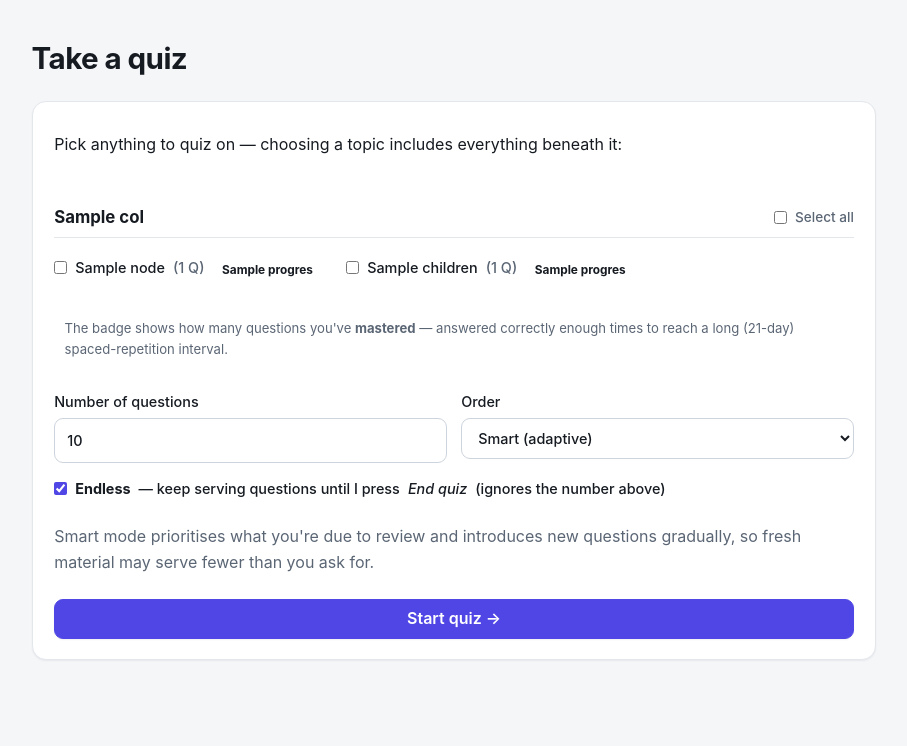
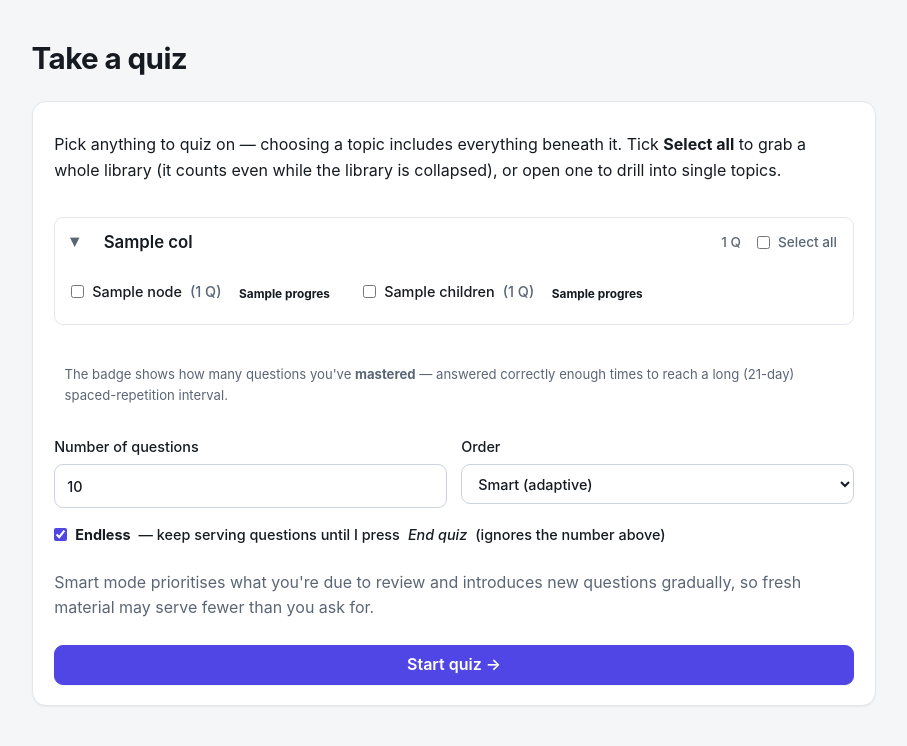
Before and after one commit to bravosierra99/llm_quiz_server, a FastAPI app: template app/templates/quiz_setup.html in a window 1280 px wide. Shown: the part 60-806 px from the top of the page, without its empty margins (186-1093 px from the left). Run offline with FastAPI, Linux system fonts and the light colour scheme; the template is opened without the code that fills it: most values are stand-ins (such as "Sample title", 1, 10 or a date in 2020); parts of the project's set-up code (start-up, migrations or seed data) failed here and were passed over; some libraries are stand-ins or nearby versions.

Commit message:
Quiz setup: collapsible libraries with whole-library Select all
The take-a-quiz picker dumped every collection's full node tree at once —
a wall of checkboxes once you have several libraries. Each library is now a
collapsible <details> (reusing the analytics subject-block styling), with a
question total and a Select all control kept in the header so you can grab a
whole library WITHOUT expanding it. Libraries collapse by default when there
is more than one (a single library stays open).

Select all lives inside <summary>, so both the label and the input
stopPropagation to keep ticking it from toggling the panel (label clicks
forward to the input, hence the guard on both); onchange drives the existing
toggleColl. Verified in a real browser (Playwright/chromium): select-all checks
every child while the panel stays closed, and the checked boxes inside a
collapsed library still submit and start the quiz.

Co-Authored-By: Claude Opus 4.8 <noreply@anthropic.com>
Claude-Session: https://claude.ai/code/session_01Q4TZuLCSug3Phfjn5Yvawc

```diff
--- a/app/static/style.css
+++ b/app/static/style.css
@@ -399,6 +399,10 @@ table.data tr.group-head:hover td { background: var(--surface-2); }
 .subject-head-row .select-all { font-size: .85rem; color: var(--muted); }
 .chapter-pick { display: flex; align-items: center; gap: .5rem; padding: .35rem 0; }
 .chapter-pick.disabled { opacity: .45; }
+/* Quiz-setup: collapsible libraries (reuses details.subject-block styling). */
+details.collection-pick > summary .sum-right { display: flex; align-items: center; gap: 1rem; }
+details.collection-pick > summary .select-all { font-size: .85rem; color: var(--muted); font-weight: 500; }
+.collection-body { padding: .2rem 1rem .7rem; }
 .check, .radio { display: inline-flex; align-items: center; gap: .5rem; }
 .check input, .radio input { width: auto; margin: 0; accent-color: var(--accent); }
 .tabs { display: flex; gap: 1.2rem; }
--- a/app/templates/quiz_setup.html
+++ b/app/templates/quiz_setup.html
@@ -18,19 +18,32 @@
 <h1>Take a quiz</h1>
 {% if collections %}
 <form method="post" action="/quiz/start" class="stack card">
-  <p>Pick anything to quiz on — choosing a topic includes everything beneath it:</p>
+  <p>Pick anything to quiz on — choosing a topic includes everything beneath it.
+    Tick <strong>Select all</strong> to grab a whole library (it counts even while
+    the library is collapsed), or open one to drill into single topics.</p>
 
   {% for col in collections %}
-  <div class="subject-group">
-    <div class="subject-head-row">
-      <h3 class="subject-head">{{ col.name }}</h3>
-      <label class="check select-all">
-        <input type="checkbox" onclick="toggleColl(this, {{ col.id }})">
-        Select all
-      </label>
+  <details class="subject-block collection-pick"{% if collections|length == 1 %} open{% endif %}>
+    <summary>
+      <span class="sum-name">{{ col.name }}</span>
+      <span class="sum-right">
+        <span class="sum-stat">{{ col.nodes | sum(attribute='question_count') }} Q</span>
+        {# stopPropagation on BOTH the label and the input so ticking Select all
+           never toggles the disclosure panel (label clicks forward to the input,
+           so the label needs its own guard). onchange fires on the real state
+           change, not the swallowed synthetic clicks. #}
+        <label class="check select-all" onclick="event.stopPropagation()">
+          <input type="checkbox" data-coll-all="{{ col.id }}"
+                 onclick="event.stopPropagation()"
+                 onchange="toggleColl(this, {{ col.id }})">
+          Select all
+        </label>
+      </span>
+    </summary>
+    <div class="collection-body">
+      {% for n in col.nodes %}{{ render_node(n, col.id, 0) }}{% endfor %}
     </div>
-    {% for n in col.nodes %}{{ render_node(n, col.id, 0) }}{% endfor %}
-  </div>
+  </details>
   {% endfor %}
 
   <p class="muted small">The badge shows how many questions you've
```
